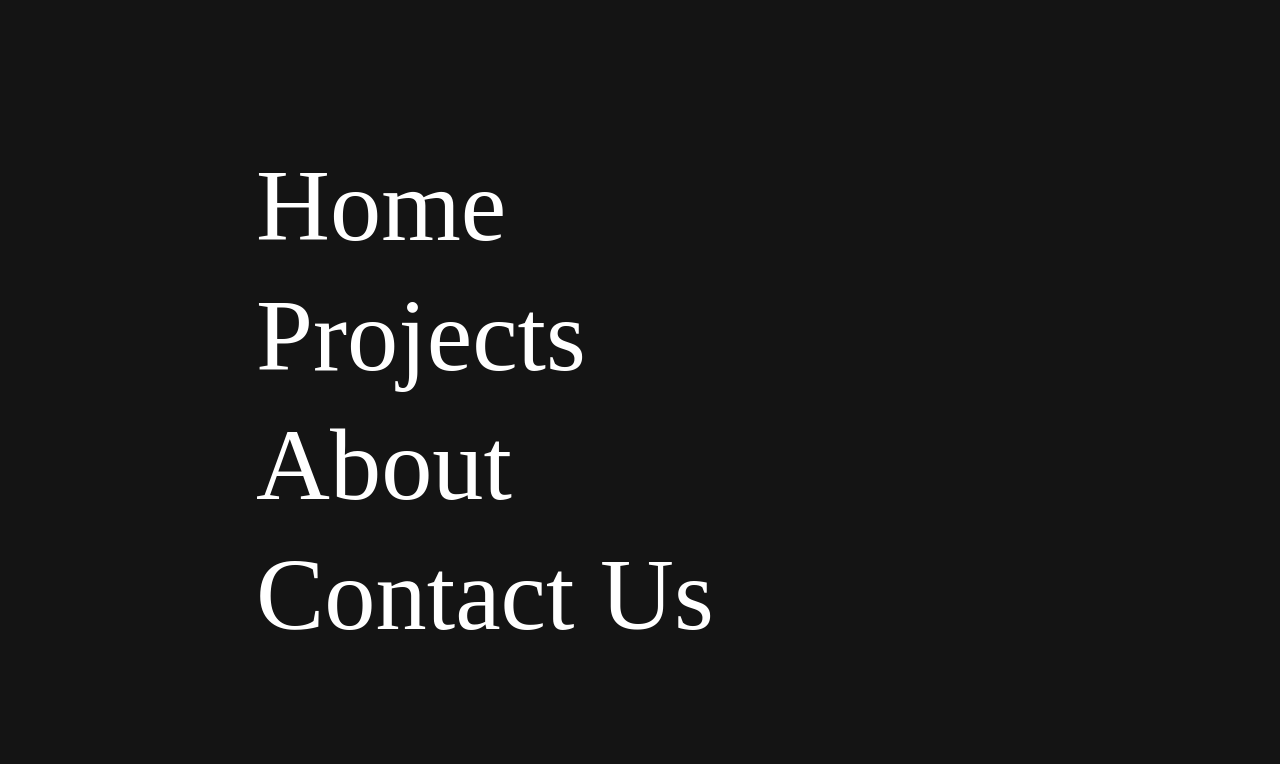
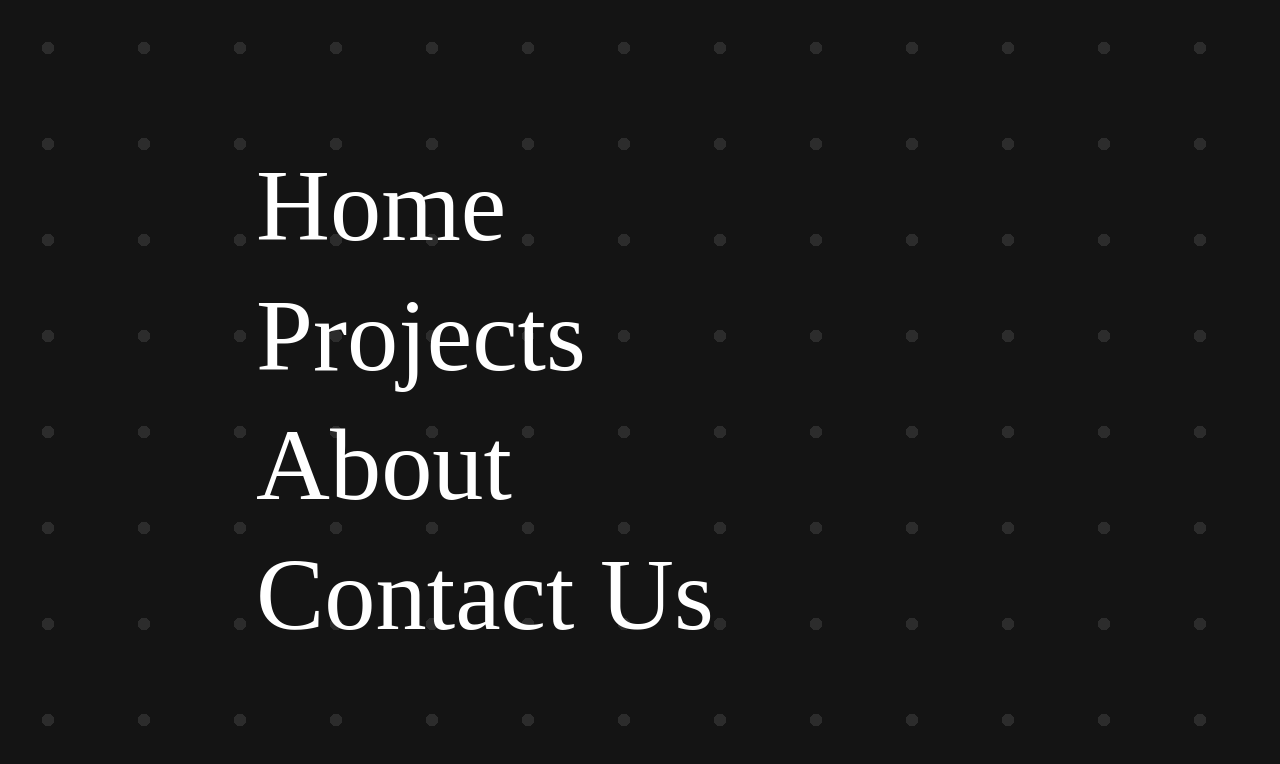
Before and after one commit to allisonbarnaud/nice-nav-menu, a plain HTML site: page index.html in a window 1280 px wide. Drawn offline with Linux system fonts and the light colour scheme.

Commit message:
aded styling for nav bar

```diff
--- a/index.html
+++ b/index.html
@@ -12,6 +12,7 @@
             <a href="/" class="menu-item">About</a>
             <a href="/" class="menu-item">Contact Us</a>
         </div>
+        <div id="menu-background-pattern"></div>
     </div>
 </body>
 </html>
--- a/style.css
+++ b/style.css
@@ -11,6 +11,16 @@ body {
 
 #menu-items {
     margin-left: clamp(4rem, 20vw, 48rem);
+    position: relative;
+    z-index: 2;
+}
+
+#menu-items:hover > .menu-item {
+    opacity: 0.3;
+}
+
+#menu-items:hover > .menu-item:hover {
+    opacity: 1;
 }
 
 .menu-item {
@@ -21,4 +31,29 @@ body {
     display: block;
     text-decoration: none;
     padding: clamp(0.25rem, 0.5vw, 1rem) 0rem;
+    transition: opacity 400ms ease;
 }
+
+#menu-background-pattern {
+    height: 100vh;
+    width: 100vw;
+
+    background-image: radial-gradient(
+        rgba(2255, 255, 255, 0.1) 9%,
+        transparent 9%
+    );
+    background-position: 0% 0%;
+    background-size: 12vmin 12vmin;
+    position: absolute;
+    left: 0px;
+    top: 0px;
+    z-index: 1;
+
+    transition: opacity 800ms ease,
+        background-size 800ms ease;
+}
+
+#menu-items:hover ~ #menu-background-pattern {
+    background-size: 11vmin 11vmin;
+    opacity: 0.5;
+}
```
